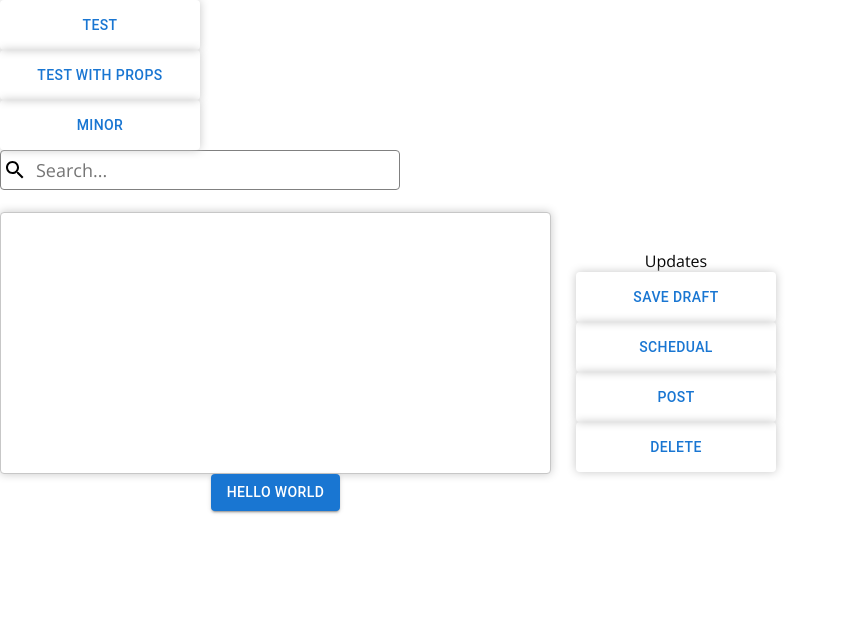
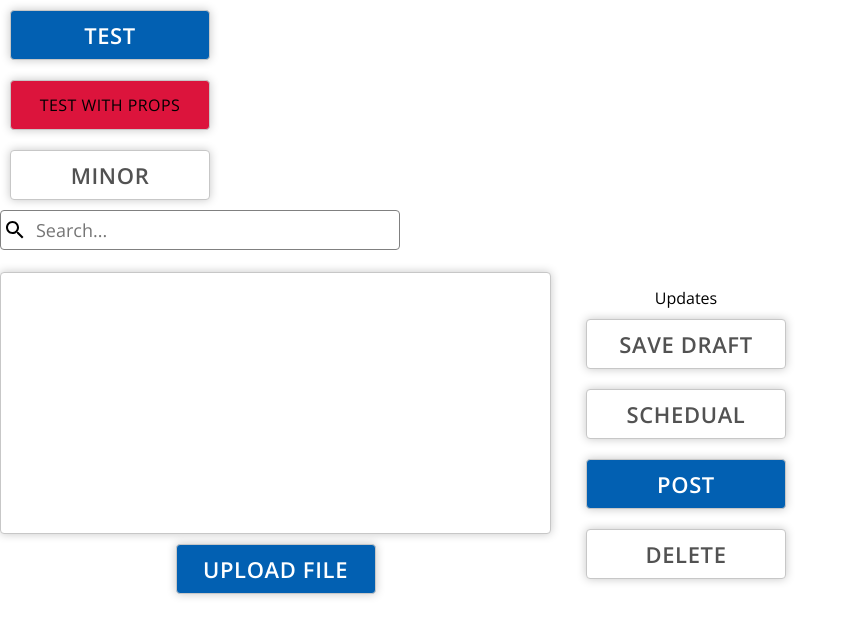
Before and after one commit to JMP-APZH/SocialPoly_vjmp, a React (Create React App) app in the folder frontend/: page / in a window 1280 px wide. Shown: the top 636 px of the page, without its empty margins (0-853 px from the left). Built offline with nearby package versions, Linux system fonts and the light colour scheme.

Commit message:
got styled components working with material ui

```diff
--- a/frontend/src/Components/Button/ButtonStyle.jsx
+++ b/frontend/src/Components/Button/ButtonStyle.jsx
@@ -7,12 +7,13 @@ const buttonHeight = '50px'
 
 export const ButtonMain = styled(Button)`
 
+    &&{
     margin: 10px;
     width: ${buttonWidth};
     height: ${buttonHeight};
     border: solid 1px ${global.borderColor};
     box-shadow: 0px 0px 10px ${global.borderColor};
-    border-radius: calc(${buttonHeight} / 2);
+    border-radius: 4px;
     background-color: ${(props) => props.backgroundColor ? props.backgroundColor : global.colorMain};
     ${(props) => props.fontSize ? 'font-size: ' + props.fontSize : global.fontL};
     font-family: ${(props) => props.fontFamily ? props.fontFamily : global.openSans};
@@ -23,16 +24,20 @@ export const ButtonMain = styled(Button)`
     transition: .5s;
 
     &:hover {
+        background-color: ${(props) => props.backgroundColor ? props.backgroundColor : global.colorMain};
         transition: .5s;
         filter: brightness(130%);
-    }
+    }}
 `
 
 export const ButtonMinor = styled(ButtonMain)`
+
+    &&{
     background-color: ${(props) => props.backgroundColor ? props.backgroundColor : 'white'};
     color: ${(props) => props.fontColor ? props.fontColor : '#525252'};
 
     &:hover {
+        background-color: ${(props) => props.backgroundColor ? props.backgroundColor : 'white'};
         filter: brightness(90%);
-    }
+    }}
 `
--- a/frontend/src/Components/PostCreation/PostCreation.jsx
+++ b/frontend/src/Components/PostCreation/PostCreation.jsx
@@ -8,8 +8,8 @@ export default function PostCreation() {
             <div className='postWrapper'>
                 <div className='postContent'>
                     <textarea name="textContent" id="" cols="50" rows="10"></textarea>
-                    <TestButton variant="contained">Hello World</TestButton>
-                    {/* <Button
+                    {/* <TestButton variant="contained">Hello World</TestButton> */}
+                    <ButtonMain
                         variant="contained"
                         component="label"
                         >
@@ -18,7 +18,7 @@ export default function PostCreation() {
                             type="file"
                             hidden
                         />
-                    </Button> */}
+                    </ButtonMain>
                 </div>
 
                 <div className='postControls'>
--- a/frontend/src/Components/PostCreation/PostCreationStyle.jsx
+++ b/frontend/src/Components/PostCreation/PostCreationStyle.jsx
@@ -3,7 +3,10 @@ import * as global from '../../indexStyle'
 import Button from '@mui/material/Button';
 
 export const TestButton = styled(Button)`
-    background-color: red;
+    && {
+
+        background-color: red;
+    }
 `
 
 export const PostCreationWrapper = styled.div`
```
